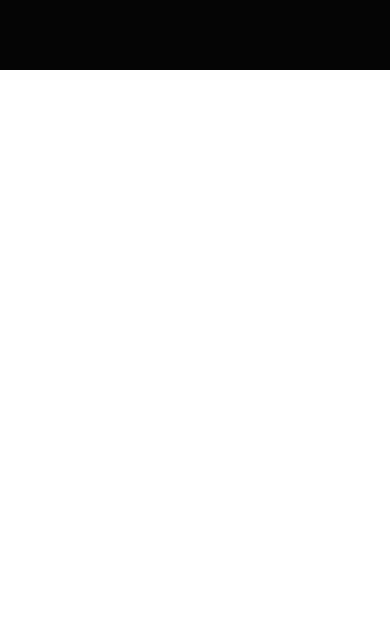
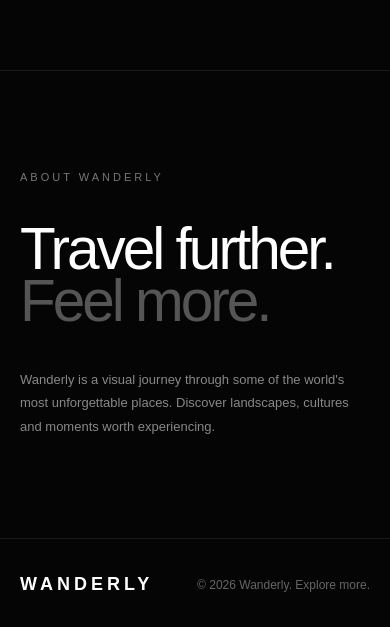
Before and after one commit to pathumnimsara/wanderly, a React (Vite) app: page / in a window 390 px wide. Shown: the part 3297-3924 px from the top of the page. Before the commit the page ends 3367 px from the top, so only its background shows below. Built offline with nearby package versions, Linux system fonts and the light colour scheme.

Commit message:
feat: add about section and premium polish

```diff
--- a/src/App.css
+++ b/src/App.css
@@ -98,9 +98,19 @@ button {
   font-size: 14px;
   cursor: pointer;
 }
+button {
+  transition:
+    transform 0.3s ease,
+    background 0.3s ease,
+    color 0.3s ease;
+}
 
 button:hover {
-  transform: translateY(-2px);
+  transform: translateY(-3px);
+}
+
+button:hover {
+  transform: translateY(-3px);
 }
 
 .destinations-section {
@@ -393,3 +403,104 @@ button:hover {
     font-size: 42px;
   }
 }
+
+/*
+   ABOUT SECTION
+ */
+
+.about-section {
+  background: #050505;
+  padding: 160px 5%;
+  border-top: 1px solid #1a1a1a;
+}
+
+.about-label {
+  color: #777;
+  font-size: 11px;
+  letter-spacing: 3px;
+  margin-bottom: 60px;
+}
+
+.about-content {
+  display: grid;
+  grid-template-columns: 1.3fr 0.7fr;
+  gap: 80px;
+  align-items: end;
+}
+
+.about-content h2 {
+  font-size: clamp(55px, 8vw, 115px);
+  line-height: 0.9;
+  letter-spacing: -5px;
+  font-weight: 500;
+}
+
+.about-content h2 span {
+  color: #555;
+}
+
+.about-content p {
+  max-width: 400px;
+  color: #888;
+  font-size: 15px;
+  line-height: 1.8;
+}
+
+
+/*
+   FOOTER
+ */
+
+footer {
+  background: #050505;
+  padding: 50px 5%;
+  border-top: 1px solid #1a1a1a;
+
+  display: flex;
+  justify-content: space-between;
+  align-items: center;
+}
+
+.footer-logo {
+  font-size: 18px;
+  font-weight: bold;
+  letter-spacing: 4px;
+}
+
+.footer-text {
+  color: #666;
+  font-size: 12px;
+}
+
+
+/*
+   MOBILE
+ */
+
+@media (max-width: 700px) {
+  .about-section {
+    padding: 100px 20px;
+  }
+
+  .about-label {
+    margin-bottom: 40px;
+  }
+
+  .about-content {
+    display: block;
+  }
+
+  .about-content h2 {
+    font-size: clamp(50px, 15vw, 75px);
+    letter-spacing: -3px;
+  }
+
+  .about-content p {
+    margin-top: 40px;
+    font-size: 13px;
+  }
+
+  footer {
+    padding: 35px 20px;
+  }
+}
--- a/src/App.jsx
+++ b/src/App.jsx
@@ -1,5 +1,6 @@
 import "./App.css";
 
+import About from "./components/About";
 import Destinations from "./components/Destinations";
 
 
@@ -9,14 +10,14 @@ function App() {
       <nav>
         <div className="logo">WANDERLY</div>
 
-        <div className="links">
-          <a href="#">Discover</a>
-          <a href="#">Destinations</a>
-          <a href="#">About</a>
-        </div>
+       <div className="links">
+  <a href="#discover">Discover</a>
+  <a href="#destinations">Destinations</a>
+  <a href="#about">About</a>
+</div>
       </nav>
 
-      <section className="hero">
+      <section className="hero" id="discover">
         <div className="hero-text">
           <p className="location">📍 Dolomites, Italy</p>
 
@@ -36,6 +37,15 @@ function App() {
       </section>
 
      <Destinations />
+     <About />
+    <footer>
+  <div className="footer-logo">WANDERLY</div>
+
+  <div className="footer-text">
+    © 2026 Wanderly. Explore more.
+  </div>
+</footer>
+
     </div>
   );
 }
--- /dev/null
+++ b/src/components/About.jsx
@@ -0,0 +1,23 @@
+function About() {
+  return (
+    <section className="about-section" id="about">
+      <div className="about-label">ABOUT WANDERLY</div>
+
+      <div className="about-content">
+        <h2>
+          Travel further.
+          <br />
+          <span>Feel more.</span>
+        </h2>
+
+        <p>
+          Wanderly is a visual journey through some of the world's most
+          unforgettable places. Discover landscapes, cultures and moments
+          worth experiencing.
+        </p>
+      </div>
+    </section>
+  );
+}
+
+export default About;
--- a/src/index.css
+++ b/src/index.css
@@ -10,3 +10,11 @@ body,
   width: 100%;
   min-height: 100%;
 }
+
+html {
+  scroll-behavior: smooth;
+}
+
+body {
+  overflow-x: hidden;
+}
```
